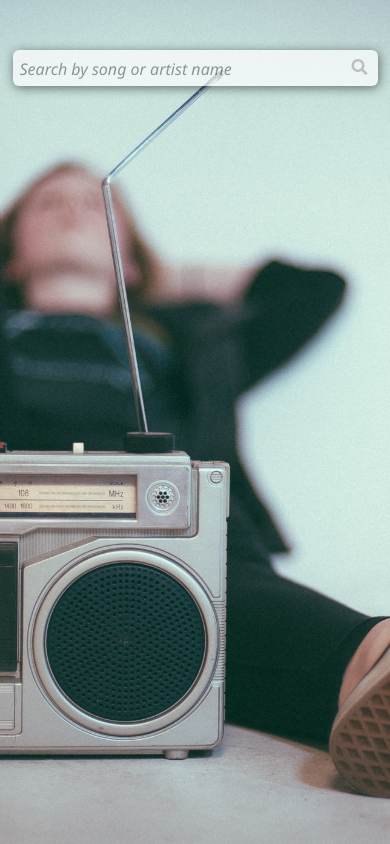
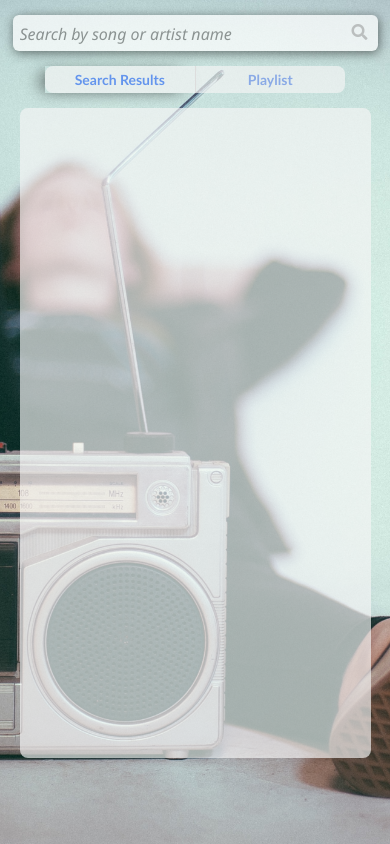
Before and after one commit to pesto-students/lyrics-finder-nishantbisen09, a React (Create React App) app: page / in a window 390 px wide. Built offline with nearby package versions, Linux system fonts and the light colour scheme.

Commit message:
Implementation | Tab view | css fixes

```diff
--- a/src/index.css
+++ b/src/index.css
@@ -16,7 +16,9 @@ body {
   scrollbar-width: thin;
   scrollbar-track-color: #f5f5f5;
   scrollbar-highlight-color: #b3b3b3;
+  overflow: auto;
 }
+
 
 ::-webkit-scrollbar {
   width: 6px;
--- /dev/null
+++ b/src/pages/AppControlPanel.js
@@ -0,0 +1,27 @@
+import React from 'react';
+import { appViews } from '../utility/appConstants';
+
+export const AppControlPanel = ({ currentView, onControlPanelItemClick }) => {
+  return (
+    <div className='control-panel'>
+      <div
+        className={`panel-item ${
+          currentView === appViews.searchResults
+            ? 'left-shadow'
+            : 'inactive-panel'
+        }`}
+        onClick={() => onControlPanelItemClick(appViews.searchResults)}
+      >
+        Search Results
+      </div>
+      <div
+        className={`panel-item ${
+          currentView === appViews.playlist ? 'right-shadow' : 'inactive-panel'
+        }`}
+        onClick={() => onControlPanelItemClick(appViews.playlist)}
+      >
+        Playlist
+      </div>
+    </div>
+  );
+};
--- a/src/pages/LyricsAppContainer.js
+++ b/src/pages/LyricsAppContainer.js
@@ -1,7 +1,5 @@
 import React, { Component } from 'react';
 import { LyricDetailViewer } from '../components/lyricDetailViewer/LyricDetailViewer';
-import { PageNavigator } from '../components/pageNavigator/PageNavigator';
-import { ResultCard } from '../components/resultCard/ResultCard';
 import { SearchBar } from '../components/searchBar/SearchBar';
 import { Spinner } from '../components/spinner/spinner';
 import { fetchLyrics, fetchLyricSuggestions } from '../services/lyrics';
@@ -9,11 +7,14 @@ import {
   defaultPageSize,
   navigationActions,
   infoToastConfig,
+  appViews,
 } from '../utility/appConstants';
 import { APP_MESSAGES } from '../utility/strings';
 import './lyricsApp.css';
 import { escapeSlashes, getTotalNoOfPages } from '../utility';
 import { toast } from 'react-toastify';
+import { AppControlPanel } from './AppControlPanel';
+import { LyricsResults } from './LyricsResults';
 
 class LyricsAppContainer extends Component {
   state = {
@@ -22,6 +23,7 @@ class LyricsAppContainer extends Component {
     isLoading: false,
     currentPage: 1,
     currentLyrics: {},
+    currentView: appViews.searchResults,
     isLyricView: false,
   };
 
@@ -50,7 +52,7 @@ class LyricsAppContainer extends Component {
     }
   };
 
-  getSuggestionsByPageNo = () => {
+  getCurrentPageSuggestions = () => {
     const { currentPage, suggestions } = this.state;
     if (currentPage === 1) return suggestions.slice(0, defaultPageSize);
     let start = defaultPageSize * (currentPage - 1);
@@ -89,6 +91,10 @@ class LyricsAppContainer extends Component {
     this.setState({ isLyricView: false, currentLyrics: {} });
   };
 
+  onControlPanelItemClick = (panelName) => {
+    this.setState({ currentView: panelName });
+  };
+
   render() {
     const {
       searchQuery,
@@ -97,6 +103,7 @@ class LyricsAppContainer extends Component {
       currentPage,
       isLyricView,
       currentLyrics,
+      currentView,
     } = this.state;
     return (
       <>
@@ -112,6 +119,19 @@ class LyricsAppContainer extends Component {
               onClear={() => this.setState({ searchQuery: '' })}
             />
           </div>
+          <div className='control-panel-container'>
+            <AppControlPanel
+              currentView={currentView}
+              onControlPanelItemClick={this.onControlPanelItemClick}
+            />
+          </div>
+          <div
+            className={`result-view ${
+              currentView === appViews.searchResults
+                ? 'display-block'
+                : 'display-none'
+            }`}
+          >
             {isLyricView && (
               <LyricDetailViewer
                 lyricsData={currentLyrics}
@@ -122,39 +142,25 @@ class LyricsAppContainer extends Component {
               />
             )}
             {!!suggestions.length && !isLyricView && (
-            <div className='results-container'>
-              <div className='results scroller'>
-                {this.getSuggestionsByPageNo().map(({ title, artist, id }) => {
-                  return (
-                    <div
-                      key={id}
-                      onClick={() =>
-                        this.onLyricCardClick({
-                          artist: artist,
-                          title,
-                        })
-                      }
-                      onKeyUp={(event) => {
-                        if (event.keyCode === 13)
-                          this.onLyricCardClick({
-                            artist: artist,
-                            title,
-                          });
-                      }}
-                      tabIndex={0}
-                    >
-                      <ResultCard title={title} artist={artist} />
-                    </div>
-                  );
-                })}
-              </div>
-              <PageNavigator
-                currentPageNo={currentPage}
+              <LyricsResults
+                suggestions={this.getCurrentPageSuggestions()}
+                currentPage={currentPage}
                 totalNoOfPages={getTotalNoOfPages(suggestions.length)}
+                onLyricCardClick={this.onLyricCardClick}
                 onNavigationButtonClick={this.onNavigationButtonClick}
               />
+            )}
           </div>
-          )}
+          <div
+            className={`playlist-view ${
+              currentView === appViews.playlist
+                ? 'display-block'
+                : 'display-none'
+            }`}
+          >
+            Greetings from the developer, playlist is currently under
+            construction, Come back later!
+          </div>
         </div>
         <Spinner isLoading={isLoading} />
       </>
--- /dev/null
+++ b/src/pages/LyricsResults.js
@@ -0,0 +1,46 @@
+import React from 'react';
+import { PageNavigator } from '../components/pageNavigator/PageNavigator';
+import { ResultCard } from '../components/resultCard/ResultCard';
+
+export const LyricsResults = ({
+  suggestions,
+  onLyricCardClick,
+  currentPage,
+  totalNoOfPages,
+  onNavigationButtonClick,
+}) => {
+  return (
+    <div className='results-container'>
+      <div className='results scroller'>
+        {suggestions.map(({ title, artist, id }) => {
+          return (
+            <div
+              key={id}
+              onClick={() =>
+                onLyricCardClick({
+                  artist: artist,
+                  title,
+                })
+              }
+              onKeyUp={(event) => {
+                if (event.keyCode === 13)
+                  onLyricCardClick({
+                    artist: artist,
+                    title,
+                  });
+              }}
+              tabIndex={0}
+            >
+              <ResultCard title={title} artist={artist} />
+            </div>
+          );
+        })}
+      </div>
+      <PageNavigator
+        currentPageNo={currentPage}
+        totalNoOfPages={totalNoOfPages}
+        onNavigationButtonClick={onNavigationButtonClick}
+      />
+    </div>
+  );
+};
--- a/src/pages/lyricsApp.css
+++ b/src/pages/lyricsApp.css
@@ -5,13 +5,57 @@
   align-items: center;
 }
 
-.results-container {
+.app-container .control-panel-container {
+  display: flex;
+  align-items: center;
+  justify-content: center;
+}
+
+.control-panel {
+  display: flex;
+  align-items: center;
+  justify-content: space-evenly;
+}
+
+.control-panel .panel-item:not(:last-child) {
+  border-right: 1px solid #ddd;
+}
+
+.control-panel .panel-item {
+  display: flex;
+  width: 100%;
+  color: cornflowerblue;
+  justify-content: center;
+  padding: 5px;
+  font-size: medium;
+  font-family: 'Trebuchet MS', 'Lucida Sans Unicode', 'Lucida Grande',
+    'Lucida Sans', Arial, sans-serif;
+  font-weight: 600;
+  font-size: 14px;
+  cursor: pointer;
+}
+
+.inactive-panel {
+  color: rgb(138, 170, 230) !important;
+}
+
+.app-container .control-panel-container {
+  margin-top: 50px;
+}
+
+.control-panel {
+  background-color: #f5f5f5ab;
+  border-radius: 8px;
+  width: 300px;
+}
+
+.result-view,
+.playlist-view {
   position: relative;
   margin: 50px 5%;
   width: auto;
   background-color: #f5f5f5ab;
   border-radius: 8px;
-  overflow: hidden;
   box-sizing: border-box;
 }
 
@@ -22,12 +66,46 @@
   overflow-y: auto;
 }
 
+.display-block {
+  display: block;
+}
+
+.left-shadow {
+  box-shadow: -9px 2px 17px -6px rgba(0, 0, 0, 0.75);
+  transition: box-shadow 500ms;
+}
+.right-shadow {
+  box-shadow: 7px 1px 17px -6px rgba(0, 0, 0, 0.75);
+  transition: box-shadow 500ms;
+}
+
+.playlist-view {
+  font-size: large;
+  font-weight: 500;
+  text-align: center;
+  padding: 5px;
+  display: flex;
+  justify-content: center;
+  flex-direction: column;
+}
+
+.display-none {
+  display: none;
+}
+
 @media (max-width: 600px) {
-  .results-container {
-    height: 70vh;
+  .result-view,
+  .playlist-view {
+    height: 77vh;
+  }
+  .app-container .control-panel-container,
+  .app-container .search-panel-container,
+  .result-view,
+  .playlist-view {
+    margin-top: 15px;
   }
   .results {
-    height: 55vh;
+    height: 62vh;
     padding: 18px;
   }
   .page-navigator-container {
@@ -40,9 +118,9 @@
 }
 
 @media (min-width: 800px) {
-  .results-container {
-    max-height: 500px;
-    min-height: 450px;
+  .result-view,
+  .playlist-view {
+    height: 530px;
   }
   .results {
     max-height: 37vh;
--- a/src/utility/appConstants.js
+++ b/src/utility/appConstants.js
@@ -6,6 +6,10 @@ export const navigationActions = {
   next: 'next',
   prev: 'prev',
 };
+export const appViews = {
+  searchResults: 'searchResults',
+  playlist: 'playlist'
+}
 export const apiTimeOutLimit = 5000;
 export const infoToastConfig = {
   position: toast.POSITION.TOP_RIGHT,
```
Also changed, not shown: src/components/lyricDetailViewer/LyricDetailViewer.js (+21 -15 lines), src/components/lyricDetailViewer/lyricDetail.css (+19 -42 lines). Lines whose indentation alone changed are shown as unchanged.
